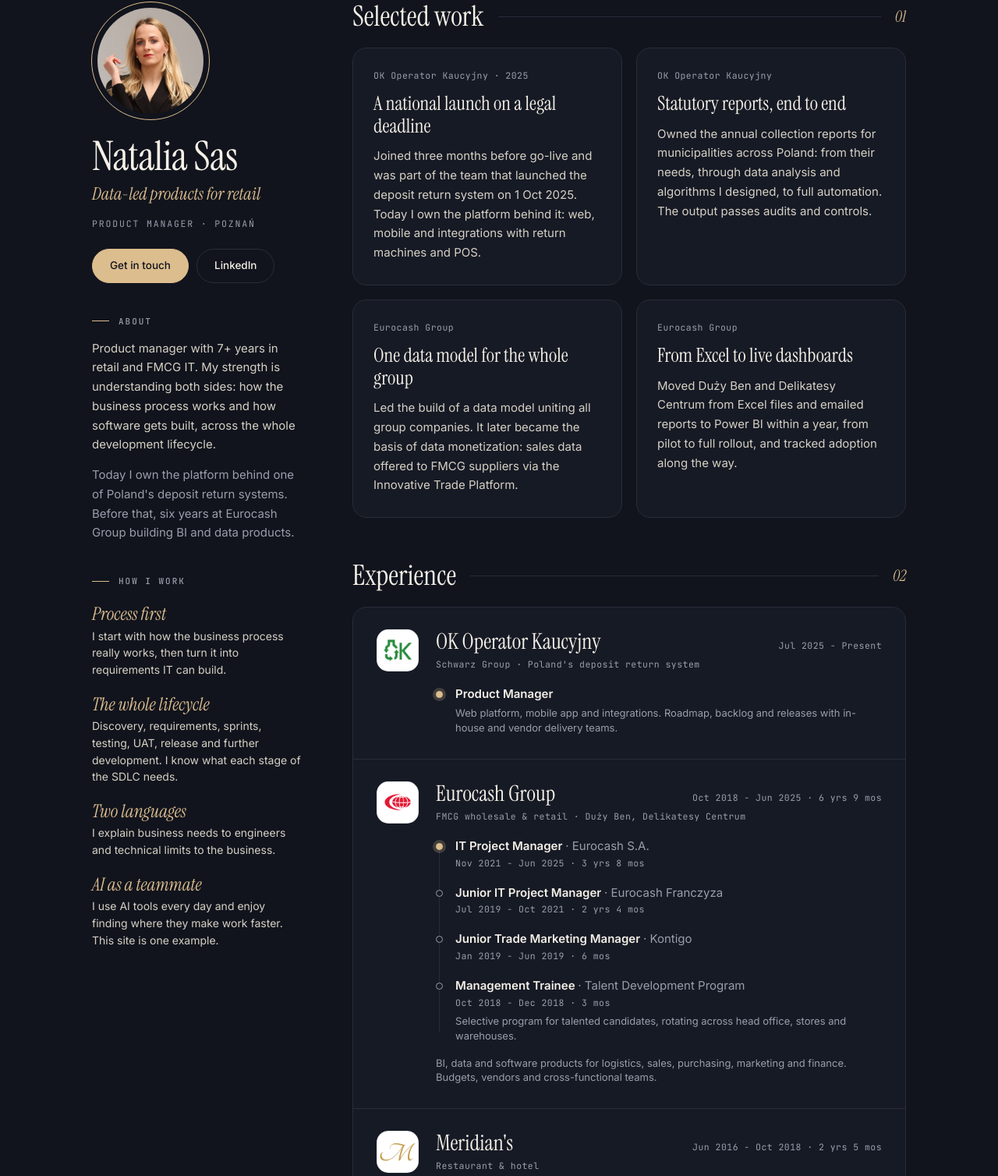
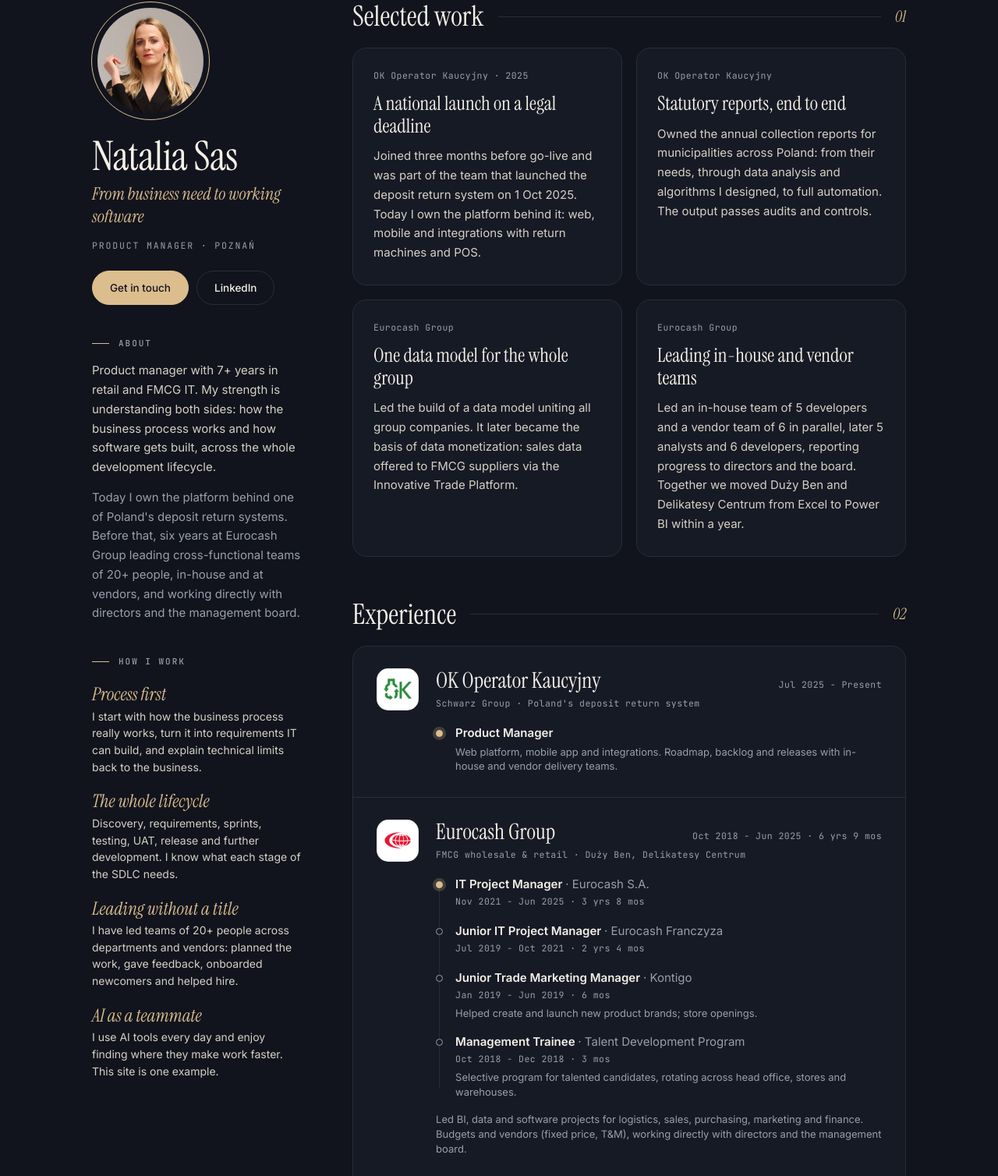
Before and after one commit to NataliaSas95/nataliasas95.github.io, a plain HTML site: page index.html in a window 1280 px wide. Shown: the part 73-1581 px from the top of the page at 78% size. Drawn offline with Linux system fonts and the light colour scheme.

Commit message:
Bring out leadership: tagline, About, How I work, teams case, skills
Co-Authored-By: Claude Opus 5.5 <noreply@anthropic.com>
Claude-Session: https://claude.ai/code/session_013FW2doiuHhAGwvDzmbYgq3

```diff
--- a/index.html
+++ b/index.html
@@ -94,7 +94,7 @@ footer{display:flex;flex-wrap:wrap;align-items:center;justify-content:space-betw
 <img class="photo" src="assets/natalia.jpg" alt="Natalia Sas" width="136" height="136">
 <div style="display:flex;flex-direction:column;gap:8px">
 <h1>Natalia Sas</h1>
-<p class="tagline">Data-led products for retail</p>
+<p class="tagline">From business need to working software</p>
 <p class="meta" style="margin-top:6px;text-transform:uppercase;letter-spacing:.16em">Product Manager · Poznań</p>
 </div>
 <div style="display:flex;flex-wrap:wrap;gap:10px">
@@ -106,15 +106,15 @@ footer{display:flex;flex-wrap:wrap;align-items:center;justify-content:space-betw
 <section style="display:flex;flex-direction:column;gap:14px">
 <h2 class="lbl">About</h2>
 <p>Product manager with 7+ years in retail and FMCG IT. My strength is understanding both sides: how the business process works and how software gets built, across the whole development lifecycle.</p>
-<p style="color:var(--muted)">Today I own the platform behind one of Poland's deposit return systems. Before that, six years at Eurocash Group building BI and data products.</p>
+<p style="color:var(--muted)">Today I own the platform behind one of Poland's deposit return systems. Before that, six years at Eurocash Group leading cross-functional teams of 20+ people, in-house and at vendors, and working directly with directors and the management board.</p>
 </section>
 
 <section style="display:flex;flex-direction:column;gap:20px">
 <h2 class="lbl">How I work</h2>
 <div class="hw-list">
-<div><p class="hw">Process first</p><p class="hwt">I start with how the business process really works, then turn it into requirements IT can build.</p></div>
+<div><p class="hw">Process first</p><p class="hwt">I start with how the business process really works, turn it into requirements IT can build, and explain technical limits back to the business.</p></div>
 <div><p class="hw">The whole lifecycle</p><p class="hwt">Discovery, requirements, sprints, testing, UAT, release and further development. I know what each stage of the SDLC needs.</p></div>
-<div><p class="hw">Two languages</p><p class="hwt">I explain business needs to engineers and technical limits to the business.</p></div>
+<div><p class="hw">Leading without a title</p><p class="hwt">I have led teams of 20+ people across departments and vendors: planned the work, gave feedback, onboarded newcomers and helped hire.</p></div>
 <div><p class="hw">AI as a teammate</p><p class="hwt">I use AI tools every day and enjoy finding where they make work faster. This site is one example.</p></div>
 </div>
 </section>
@@ -141,8 +141,8 @@ footer{display:flex;flex-wrap:wrap;align-items:center;justify-content:space-betw
 </article>
 <article class="wk">
 <p class="meta">Eurocash Group</p>
-<h3>From Excel to live dashboards</h3>
-<p>Moved Duży Ben and Delikatesy Centrum from Excel files and emailed reports to Power BI within a year, from pilot to full rollout, and tracked adoption along the way.</p>
+<h3>Leading in-house and vendor teams</h3>
+<p>Led an in-house team of 5 developers and a vendor team of 6 in parallel, later 5 analysts and 6 developers, reporting progress to directors and the board. Together we moved Duży Ben and Delikatesy Centrum from Excel to Power BI within a year.</p>
 </article>
 </div>
 </section>
@@ -170,10 +170,10 @@ footer{display:flex;flex-wrap:wrap;align-items:center;justify-content:space-betw
 <div class="tl">
 <div class="tl-i"><span class="dot on"></span><div><h4 class="role">IT Project Manager <span style="font-weight:400;color:var(--muted)">· Eurocash S.A.</span></h4><p class="meta">Nov 2021 - Jun 2025 · 3 yrs 8 mos</p></div></div>
 <div class="tl-i"><span class="dot"></span><div><h4 class="role">Junior IT Project Manager <span style="font-weight:400;color:var(--muted)">· Eurocash Franczyza</span></h4><p class="meta">Jul 2019 - Oct 2021 · 2 yrs 4 mos</p></div></div>
-<div class="tl-i"><span class="dot"></span><div><h4 class="role">Junior Trade Marketing Manager <span style="font-weight:400;color:var(--muted)">· Kontigo</span></h4><p class="meta">Jan 2019 - Jun 2019 · 6 mos</p></div></div>
+<div class="tl-i"><span class="dot"></span><div><h4 class="role">Junior Trade Marketing Manager <span style="font-weight:400;color:var(--muted)">· Kontigo</span></h4><p class="meta">Jan 2019 - Jun 2019 · 6 mos</p><p class="cap" style="margin-top:4px">Helped create and launch new product brands; store openings.</p></div></div>
 <div class="tl-i"><span class="dot"></span><div><h4 class="role">Management Trainee <span style="font-weight:400;color:var(--muted)">· Talent Development Program</span></h4><p class="meta">Oct 2018 - Dec 2018 · 3 mos</p><p class="cap" style="margin-top:4px">Selective program for talented candidates, rotating across head office, stores and warehouses.</p></div></div>
 </div>
-<p class="cap">BI, data and software products for logistics, sales, purchasing, marketing and finance. Budgets, vendors and cross-functional teams.</p>
+<p class="cap">Led BI, data and software projects for logistics, sales, purchasing, marketing and finance. Budgets and vendors (fixed price, T&amp;M), working directly with directors and the management board.</p>
 </div>
 </article>
 <article class="entry">
@@ -193,7 +193,7 @@ footer{display:flex;flex-wrap:wrap;align-items:center;justify-content:space-betw
 <div class="sh"><h2 class="h2">Skills</h2><span class="line"></span><span class="idx">03</span></div>
 <div class="card skills">
 <div class="skg"><h3 class="role">Product</h3><div class="chips"><span class="chip">Roadmap &amp; backlog</span><span class="chip">Discovery</span><span class="chip">User stories</span><span class="chip">Acceptance criteria</span><span class="chip">UX/UI co-design</span><span class="chip">UAT</span><span class="chip">Release management</span></div></div>
-<div class="skg"><h3 class="role">Delivery &amp; vendors</h3><div class="chips"><span class="chip">Scrum</span><span class="chip">Kanban</span><span class="chip">Waterfall</span><span class="chip">PRINCE2</span><span class="chip">Fixed price &amp; T&amp;M</span><span class="chip">Vendors &amp; SLAs</span><span class="chip">Risks &amp; dependencies</span></div></div>
+<div class="skg"><h3 class="role">Leadership &amp; delivery</h3><div class="chips"><span class="chip">Cross-functional teams</span><span class="chip">Board reporting</span><span class="chip">Onboarding &amp; hiring</span><span class="chip">Vendors &amp; SLAs</span><span class="chip">Fixed price &amp; T&amp;M</span><span class="chip">Scrum</span><span class="chip">Kanban</span><span class="chip">Waterfall</span><span class="chip">PRINCE2</span></div></div>
 <div class="skg"><h3 class="role">Data &amp; technology</h3><div class="chips"><span class="chip">Data models</span><span class="chip">Power BI</span><span class="chip">SQL (basic)</span><span class="chip">APIs &amp; POS integrations</span><span class="chip">SAP data exchange</span><span class="chip">Microsoft Azure</span><span class="chip">AI tools</span></div></div>
 <div class="skg"><h3 class="role">Process &amp; regulation</h3><div class="chips"><span class="chip">BPMN as-is / to-be</span><span class="chip">Workshops</span><span class="chip">Regulations &amp; GDPR</span><span class="chip">Roles &amp; permissions</span><span class="chip">Audits &amp; controls</span></div></div>
 </div>
```
